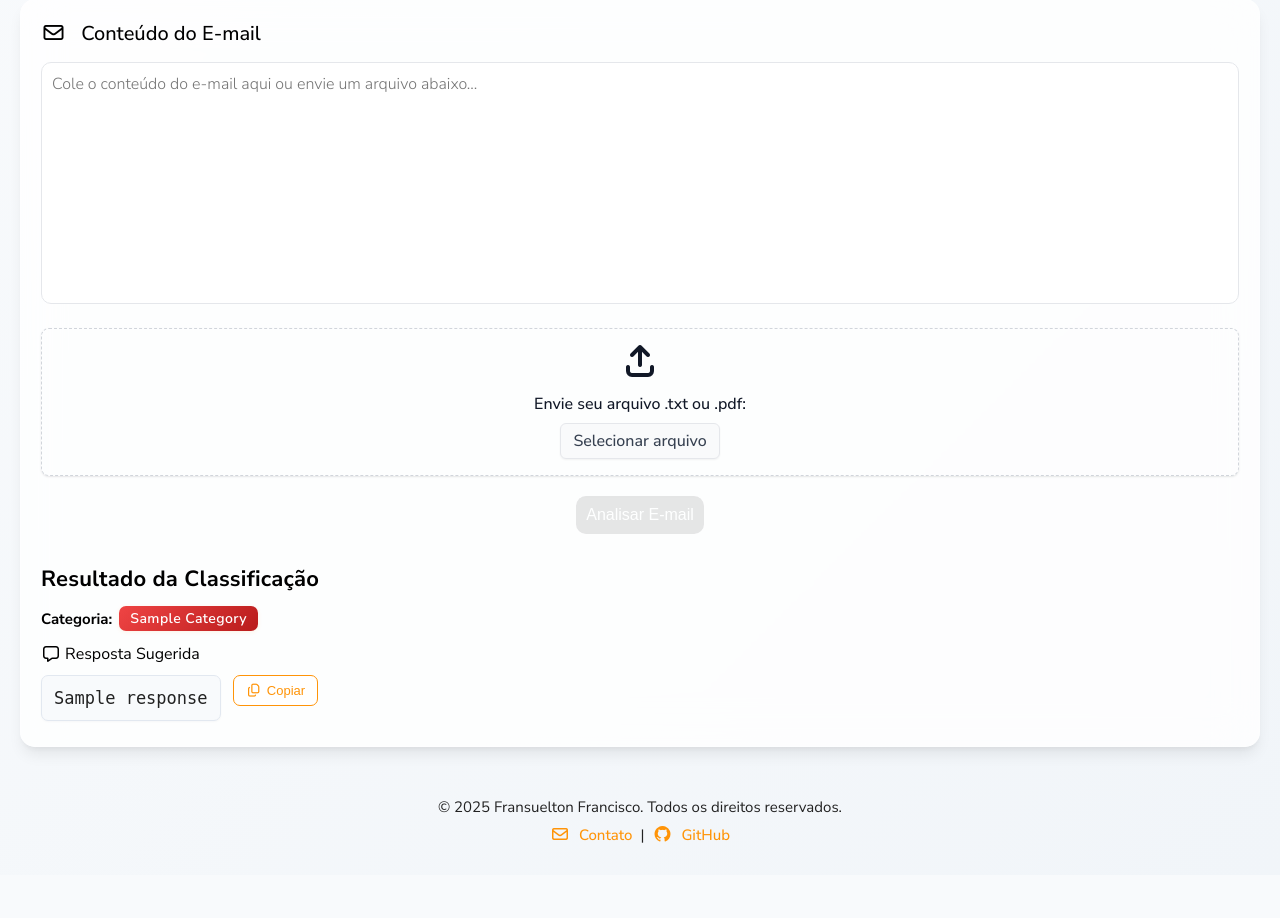
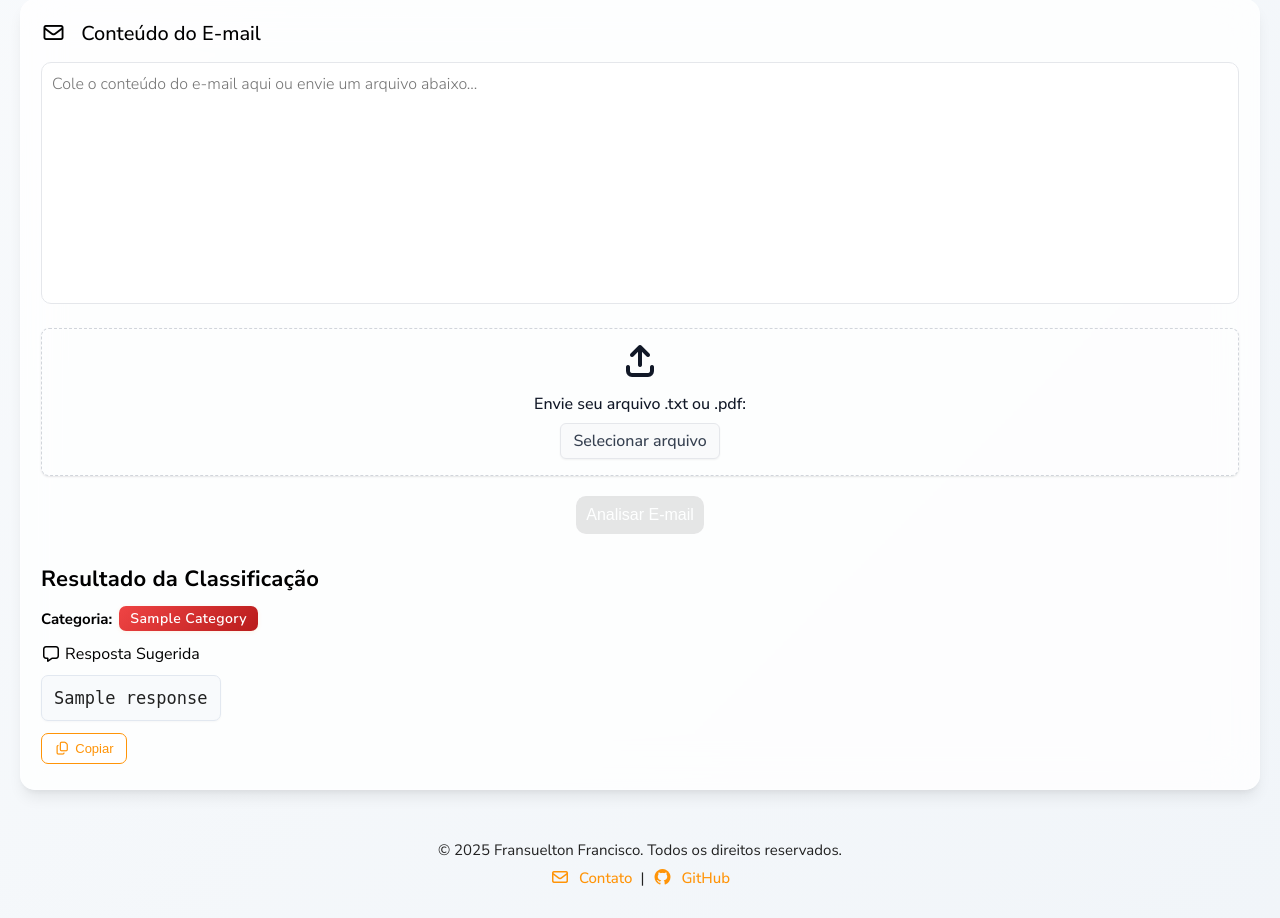
Before and after one commit to Fransuelton/test-auto-u-email-classifier, a Flask app: template templates/index.html in a window 1280 px wide. Shown: the part 219-1137 px from the top of the page. Before the commit the page ends 1062 px from the top, so only its background shows below. Run offline with Flask 3, Linux system fonts and the light colour scheme; the template is opened without the code that fills it: most values are stand-ins (such as "Sample title", 1, 10 or a date in 2020); parts of the project's set-up code (start-up, migrations or seed data) failed here and were passed over; some libraries are stand-ins or nearby versions.

Commit message:
♻️ refactor: center-align footer text and adjust response actions layout for improved readability

```diff
--- a/static/styles/pages/index/index.css
+++ b/static/styles/pages/index/index.css
@@ -110,6 +110,7 @@ footer {
   font-size: 1.5rem;
   font-weight: 400;
   color: #222;
+  text-align: center;
 }
 
 .footer-content {
@@ -192,6 +193,7 @@ footer {
 }
 .response-actions {
   display: flex;
+  flex-direction: column;
   align-items: flex-start;
   gap: 1.2rem;
 }
```
